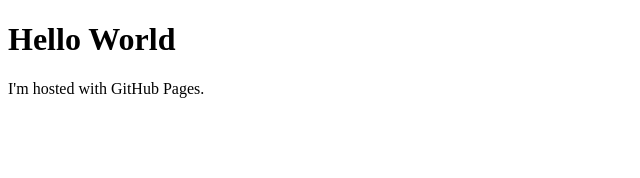
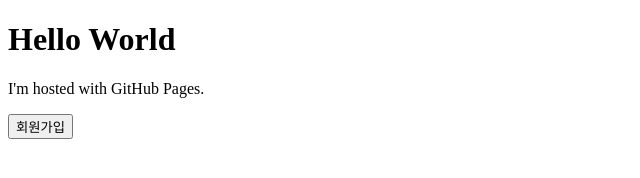
Before and after one commit to DSC-Sahmyook/GongGam, a plain HTML site: page index.html in a window 1280 px wide. Shown: the whole page, without its empty margins (0-640 px from the left). Drawn offline with Linux system fonts and the light colour scheme.

Commit message:
Update. index.html,index2.html: add index2 & add botton for move to index2

```diff
--- a/index.html
+++ b/index.html
@@ -3,5 +3,6 @@
 <body>
   <h1>Hello World</h1>
   <p>I'm hosted with GitHub Pages.</p>
+	<button type="button" onclick="location.href='/index2.html' ">회원가입</button>
 </body>
 </html>
```
Also changed, not shown: index2.html (added, +1 -0 lines).
